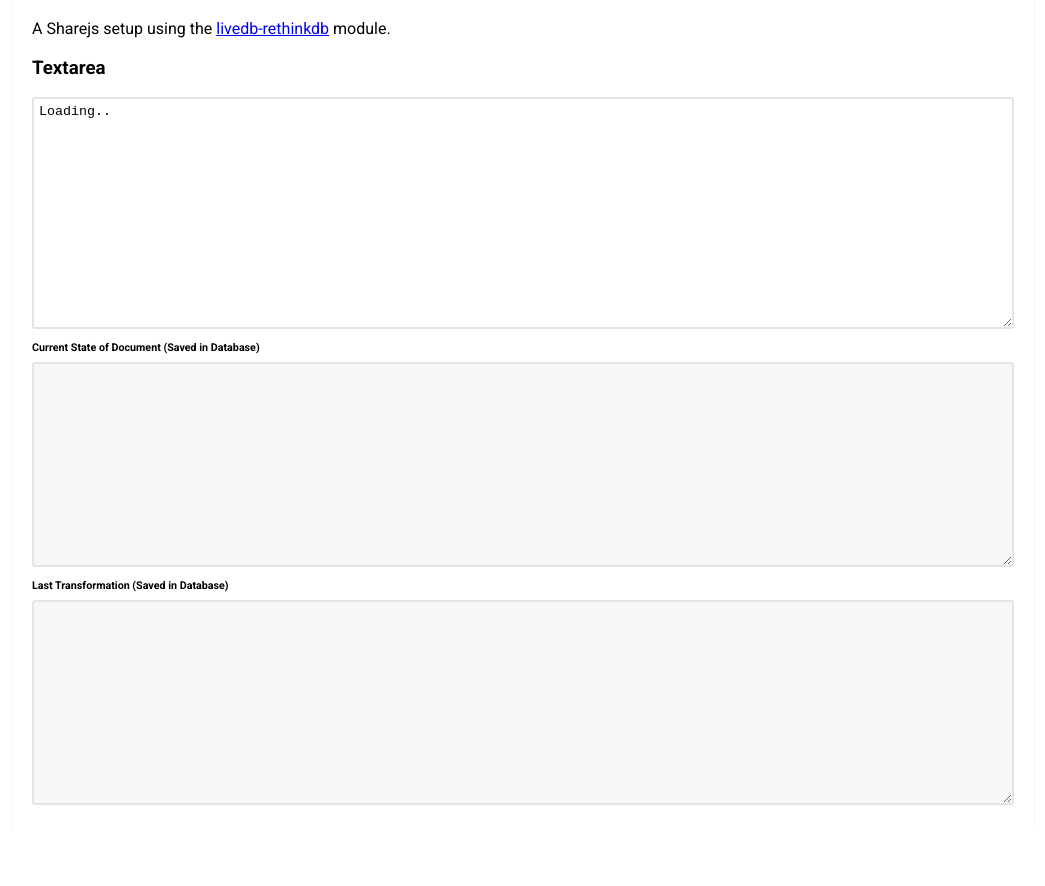
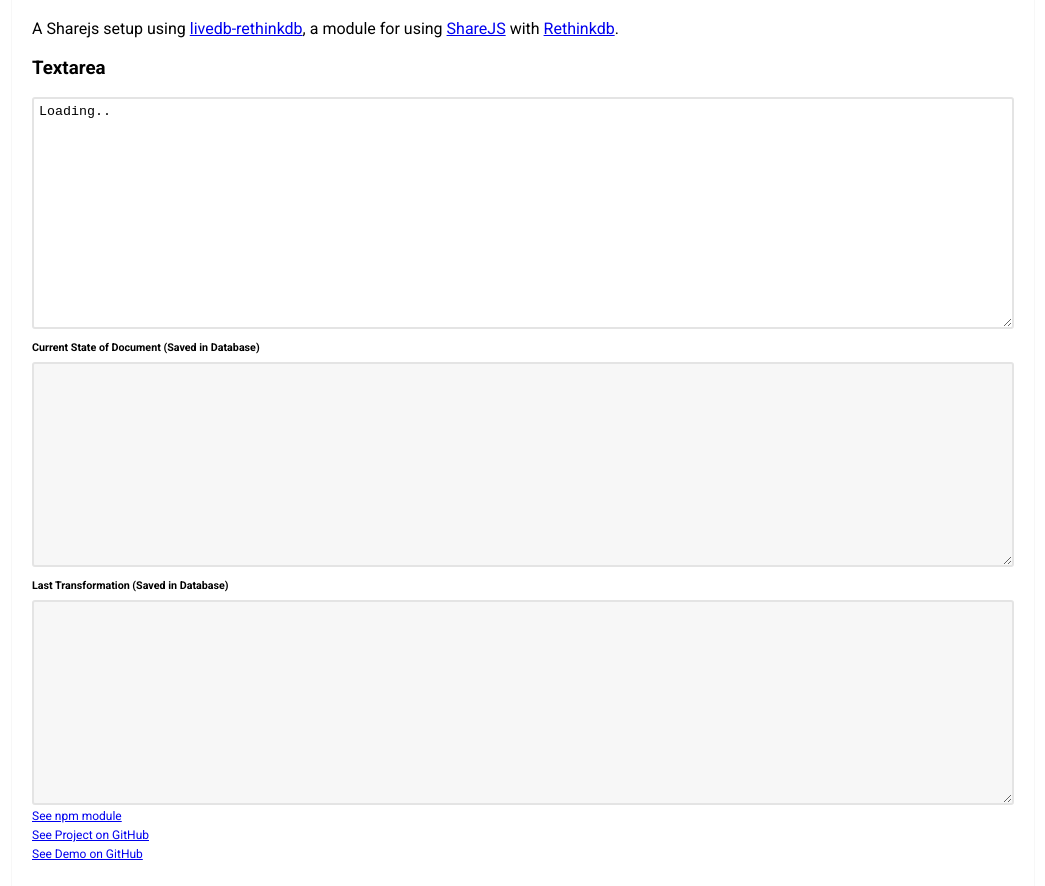
Before and after one commit to thejsj/sharejs-rethinkdb-example, a website with bundled scripts: page client/index.html in a window 1280 px wide. Shown: the part 62-948 px from the top of the page, without its empty margins (117-1162 px from the left). Before the commit the page ends 891 px from the top, so only its background shows below. Built offline with nearby package versions, Linux system fonts and the light colour scheme; files whose address does not match are found by name.

Commit message:
Add links

```diff
--- a/client/index.html
+++ b/client/index.html
@@ -14,7 +14,7 @@
   <body>
     <div class='container'>
       <h1 class='main-title'>ShareJS + RethinkDB</h1>
-      <p>A Sharejs setup using the <a target='_blank' href='https://www.npmjs.com/package/livedb-rethinkdb'>livedb-rethinkdb</a/> module.</p>
+      <p>A Sharejs setup using <a target='_blank' href='https://www.npmjs.com/package/livedb-rethinkdb'>livedb-rethinkdb</a/>, a module for using <a href="github.com/share/ShareJS" target="_blank">ShareJS</a> with <a href="http://rethinkdb.com" target="_blank">Rethinkdb</a>.</p>
       <h3>Textarea</h3>
       <div class='grid'>
         <div class='unit one-third'>
@@ -45,6 +45,11 @@
         </div>
       </div>
       -->
+      <div class='links'>
+        <a href="https://www.npmjs.com/package/livedb-rethinkdb" target="_blank">See npm module</a>
+        <a href="https://github.com/thejsj/livedb-rethinkdb" target="_blank">See Project on GitHub</a>
+        <a href="https://github.com/thejsj/sharejs-rethinkdb-example" target="_blank">See Demo on GitHub</a>
+      </div>
     </div>
     <script src="/config.js"></script>
     <script src="/sharejs/json0.js"></script>
--- a/client/style.css
+++ b/client/style.css
@@ -31,6 +31,16 @@ textarea.update-textarea {
   min-height: 205px;
   background: #f7f7f7;
 }
+
 h6 {
   margin: 8px 0;
 }
+
+.links {
+  font-size: 12px;
+}
+
+.links a {
+  margin-bottom: 5px;
+  display: block;
+}
```
